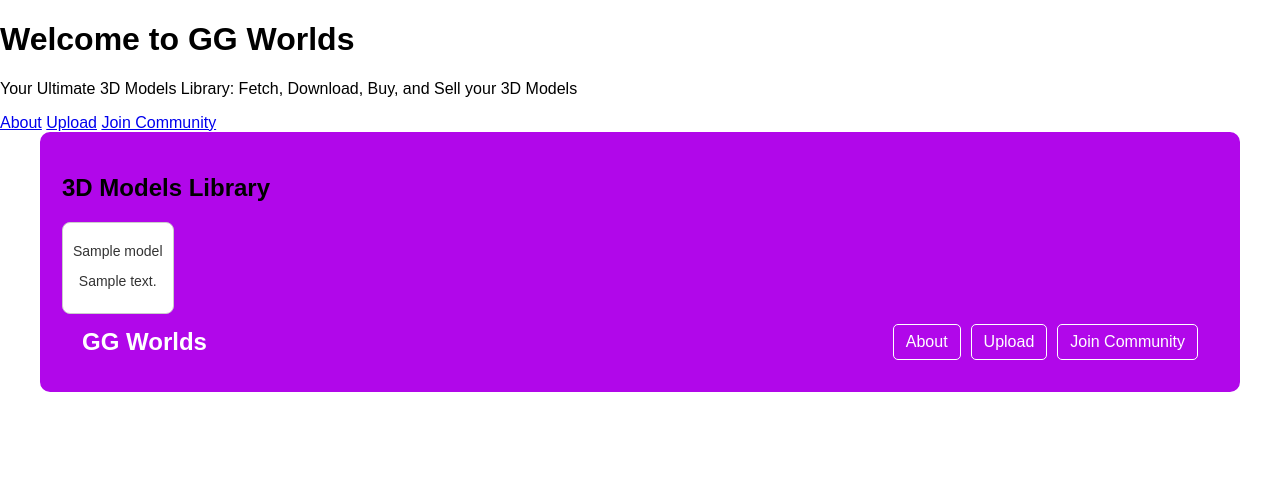
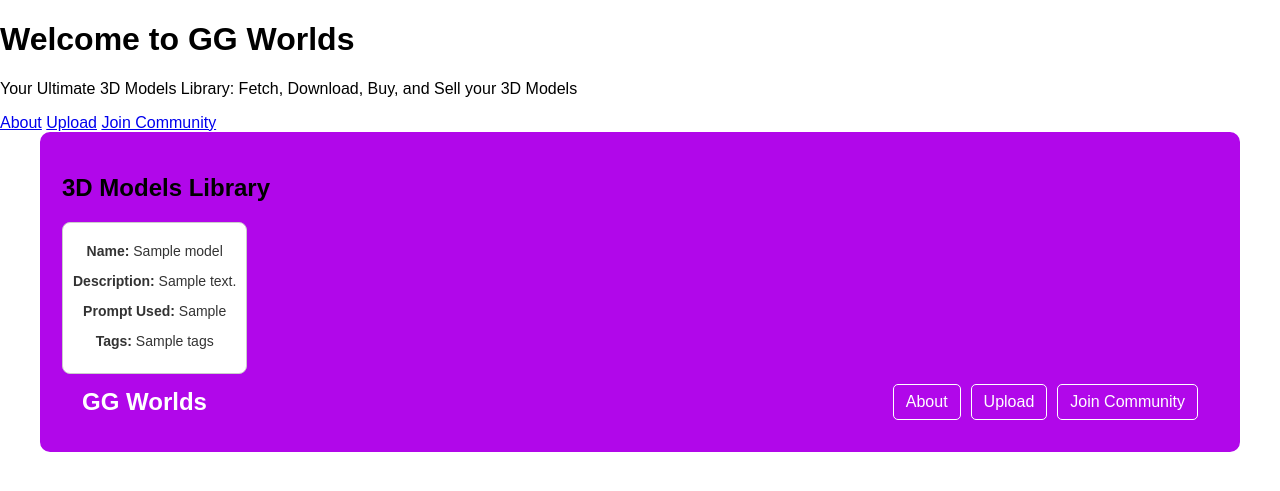
Before and after one commit to PaintDumpster/hackathon_2.0_website, a Python web app: template rcs/templates/index.html in a window 1280 px wide. Shown: the top 491 px of the page. Run offline with Jinja, Linux system fonts and the light colour scheme; the template is opened without the code that fills it: most values are stand-ins (such as "Sample title", 1, 10 or a date in 2020); some libraries are stand-ins or nearby versions.

Commit message:
update index

```diff
--- a/rcs/templates/index.html
+++ b/rcs/templates/index.html
@@ -32,18 +32,11 @@
             <div class="models-grid">
                 {% for model in models %}
                 <div class="model-item">
-                    <!-- In production, embed 3D viewer here -->
-                    <a href="/model/{{ model.slug }}">
-                        <model-viewer
-                        src="{{ model.path }}"
-                        alt="{{ model.name }}"
-                        auto-rotate
-                        camera-controls>
-                        </model-viewer>
-                    </a>
-
-                    <p>{{ model.name }}</p>
-                    <p>{{ model.description }}</p>
+                    <model-viewer src="{{ model.path }}" alt="{{ model.name }}" auto-rotate camera-controls></model-viewer>
+                    <p><strong>Name:</strong> {{ model.name }}</p>
+                    <p><strong>Description:</strong> {{ model.description }}</p>
+                    <p><strong>Prompt Used:</strong> {{ model.prompt_used }}</p>
+                    <p><strong>Tags:</strong> {{ model.tags }}</p>
                 </div>
                 {% endfor %}
             </div>
```
